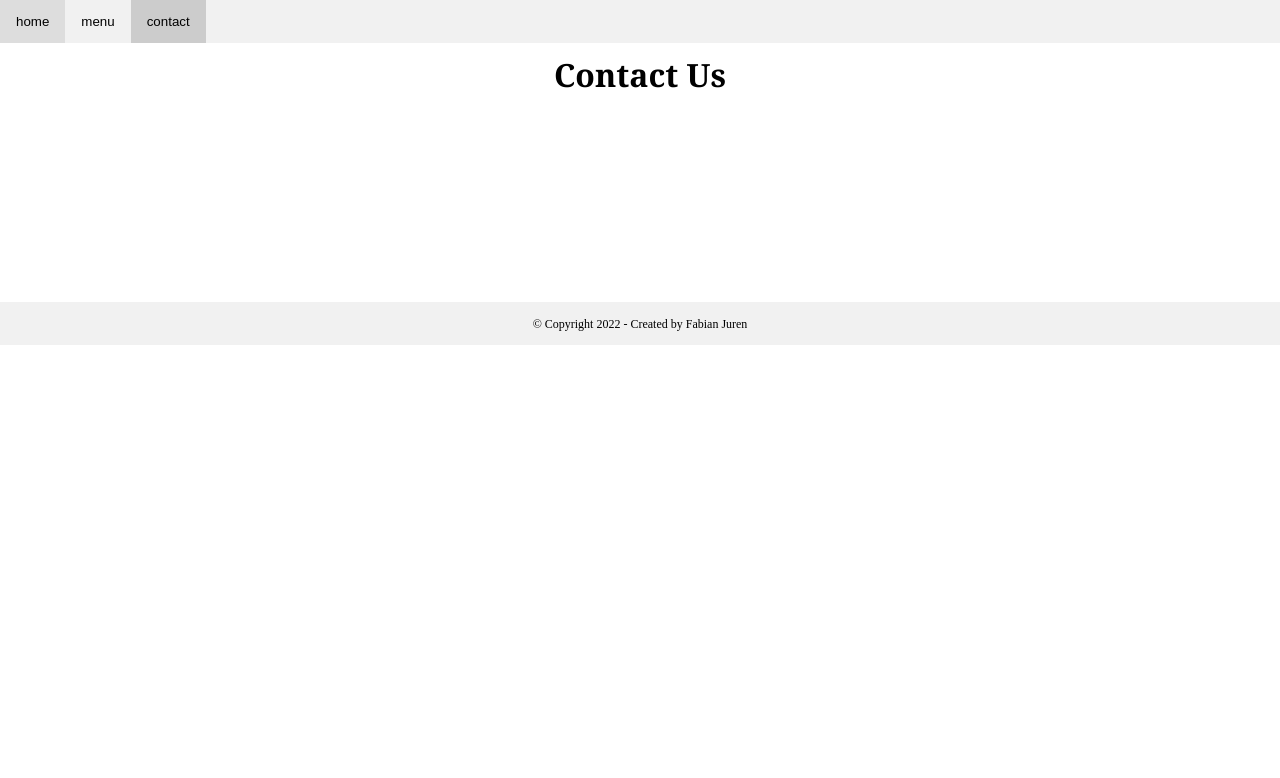
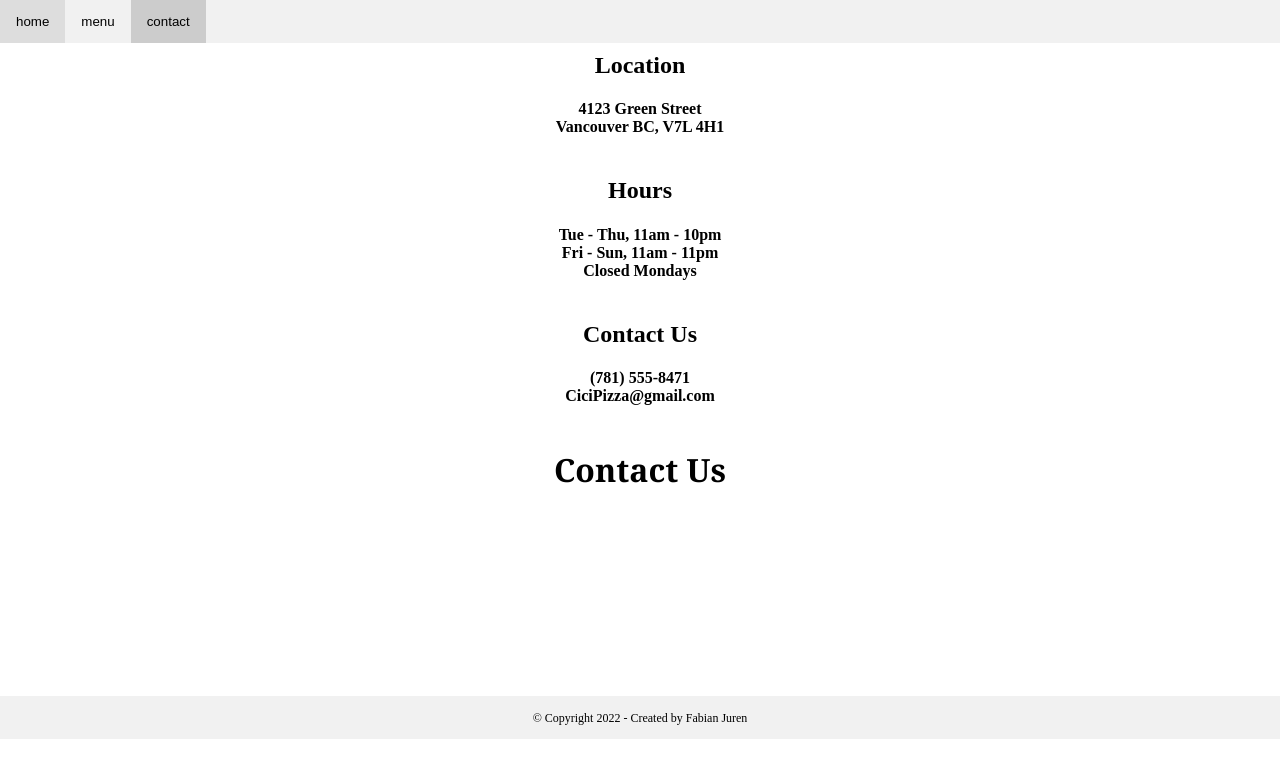
Before and after one commit to fjuren/Restaurant-demo-page, a website built with webpack: page dist/index.html in a window 1280 px wide. Both pictures are taken after a click on the button "contact". Built offline with nearby package versions, Linux system fonts and the light colour scheme.

Commit message:
Add contact content

```diff
--- a/assets/css/contact.css
+++ b/assets/css/contact.css
@@ -2,9 +2,18 @@
     height: 50px;
 }
 
-#divCoverContact > .contactItems {
-    grid-area: a;
+.contactItems:nth-child(1n) {
+    /* color:blue; */
 }
+
+.contactItems:nth-child(2n) {
+    /* color: yellow */
+}
+
+.contactItems:nth-child(3n) {
+
+}
+
 
 @media screen and (min-width: 1450px) {
     #contactPage {
--- a/src/pages/contact.js
+++ b/src/pages/contact.js
@@ -21,24 +21,45 @@ const pageContent = () => {
     divContent.appendChild(divPage);
     divPage.appendChild(divCoverContact);
 
-    // Contact
-    const contactDiv = document.createElement("div");
-    contactDiv.classList.add("contactItems");
-    // contactDiv.id = "contactID";
-    divCoverContact.appendChild(contactDiv);
-    // contactDiv.textContent = "hi"
-
     // Location
     const locationDiv = document.createElement("div");
     locationDiv.classList.add("contactItems");
     // locationDiv.id = "locationID";
     divCoverContact.appendChild(locationDiv);
+    // Location content
+    const locationTitle = document.createElement("h2");
+    const addressInfo = document.createElement("h4");
+    locationTitle.innerHTML = "Location";
+    addressInfo.innerHTML = "4123 Green Street" + "<br />" + "Vancouver BC, V7L 4H1";
+    locationDiv.appendChild(locationTitle);
+    locationDiv.appendChild(addressInfo);
 
     // Hours
     const hoursDiv = document.createElement("div");
     hoursDiv.classList.add("contactItems");
     // hoursDiv.id = "hoursID";
     divCoverContact.appendChild(hoursDiv);
+    // Hours content
+    const hoursTitle = document.createElement("h2");
+    const hoursInfo = document.createElement("h4");
+    hoursTitle.innerHTML = "Hours";
+    hoursInfo.innerHTML = "Tue - Thu, 11am - 10pm" + "<br />" + "Fri - Sun, 11am - 11pm" + "<br />" + "Closed Mondays";
+    hoursDiv.appendChild(hoursTitle);
+    hoursDiv.appendChild(hoursInfo);
+
+
+    // Contact
+    const contactDiv = document.createElement("div");
+    contactDiv.classList.add("contactItems");
+    // contactDiv.id = "contactID";
+    divCoverContact.appendChild(contactDiv);
+    // contact content
+    const contactTitle = document.createElement("h2");
+    const contactInfo = document.createElement("h4");
+    contactTitle.innerHTML = "Contact Us";
+    contactInfo.innerHTML = "(781) 555-8471" + "<br />" + "CiciPizza@gmail.com"
+    contactDiv.appendChild(contactTitle);
+    contactDiv.appendChild(contactInfo);
 
     // menu Titles:
     const contactUsDiv = document.createElement("div");
```
Also changed, not shown: dist/main.js.
